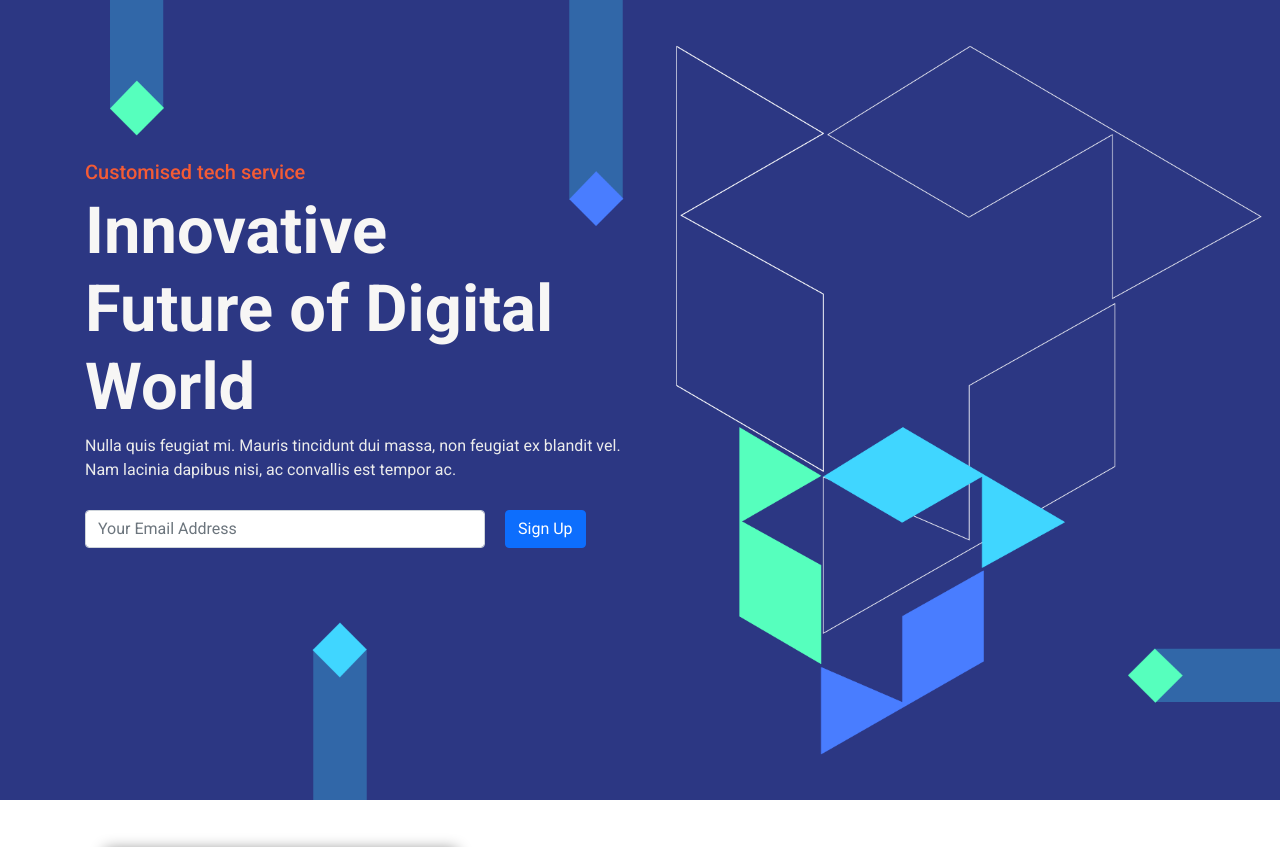
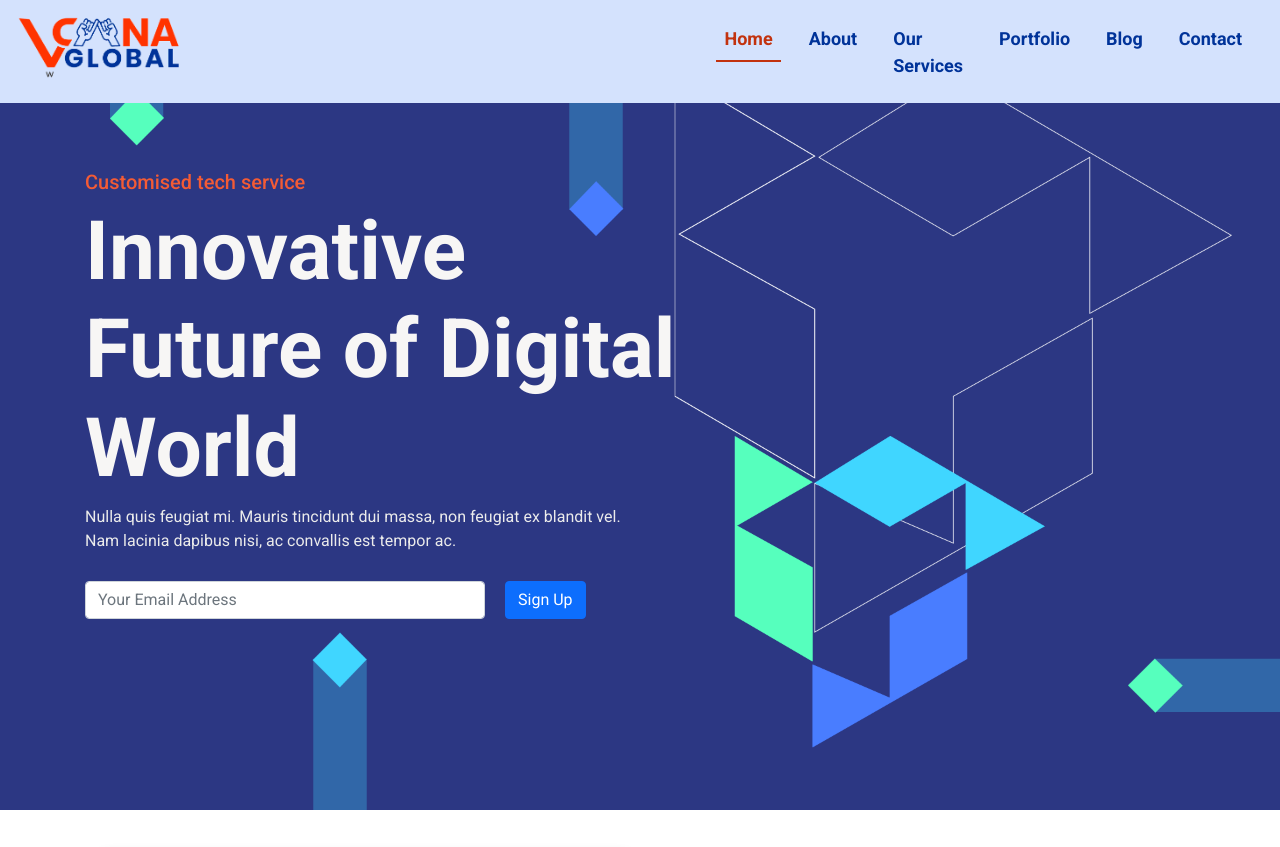
Before and after one commit to roushanvcana/vcanaglobal, a PHP site: page /new/home.html in a window 1280 px wide. Shown: the top 847 px of the page. Run offline with PHP 8.4, Linux system fonts and the light colour scheme; some libraries are stand-ins or nearby versions.

Commit message:
footer-section

```diff
--- a/new/assets/css/style.css
+++ b/new/assets/css/style.css
@@ -11,7 +11,48 @@
 .responsive-bar{
     display: none;
 }
-nav{
+
+/* .main-section header .navbar .container-fluid a.navbar-brand {
+    margin: 0 10rem 0 0;
+} */
+
+.main-section header .navbar .container-fluid .navbar-brand img{
+   width: 25%;
+   height: auto;
+}
+
+.main-section header .navbar{
+    background: #d4e2fd !important;
+}
+
+.main-section header ,.navbar .container-fluid .collapse ul li.nav-item {
+    margin: 0 10px 0 0;
+    padding: 5px;
+}
+
+.main-section header .navbar .container-fluid .collapse .navbar-nav .nav-item .nav-link {
+    color: #003399;
+    font-size: 18px;
+    font-weight: 700;
+}
+
+.main-section header .navbar .container-fluid .collapse .navbar-nav .nav-link.active, .navbar-light .navbar-nav .show > .nav-link {
+    color: #c2320e;
+    border-bottom: 2px solid;
+}
+
+
+
+/* .main-section header nav{
+    background: #d4e2fd;
+} */
+
+/* .main-section header nav .container .navbar-brand img{
+    max-width: 20%;
+    height: auto;
+} */
+
+/* nav{
     width: 100%;
     position: fixed;
     top: 0;
@@ -86,8 +127,8 @@
     background-image: url(../images/home/asdad.png);
     background-position:center center;
     background-size: 105%;
+    background-size: cover;
     background-repeat: no-repeat;
-     overflow: hidden;
     /* background: url(https://images.pexels.com/photos/276517/pexels-photo-276517.jpeg?auto=compress&cs=tinysrgb&dpr=2&h=650&w=940);
     background-size: cover; */
 }
@@ -99,7 +140,7 @@
 
 .sec1 .container .row .breadcrumb-text h1{
     color: #f7f6f5;
-    font-size: 65px;
+    font-size: 82px;
     font-weight: bold;
 }
 
@@ -298,27 +339,20 @@
         display: block;
     }
 
-}
+} */
 
 .sec1 .overlay{
-    position: absolute;
-    top: 0;
-    left: 0;
-    right: 0;
-    width: 100%;
-    height: 100%;
-}
-
-.sec1 .overlay-bg-theme {
     background-image: url(../images/home/overlay.png);
     background-position: center center;
     background-size: cover;
     opacity: 1;
     transition: background 0.3s, border-radius 0.3s, opacity 0.3s;
-    -webkit-transition: background 0.3s, border-radius 0.3s, opacity 0.3s;
-    -moz-transition: background 0.3s, border-radius 0.3s, opacity 0.3s;
-    -ms-transition: background 0.3s, border-radius 0.3s, opacity 0.3s;
-    -o-transition: background 0.3s, border-radius 0.3s, opacity 0.3s;
+
+    position: absolute;
+    top: 0;
+    left: 0;
+    width: 100%;
+    height: 100%;
 }
 
 /* about-section */
--- a/new/home.html
+++ b/new/home.html
@@ -16,6 +16,47 @@
 <body>
 
     <div class="main-section">
+      <header>
+        <nav class="navbar fixed-top navbar-expand-lg navbar-light bg-light">
+          <div class="container-fluid">
+            <a class="navbar-brand" href="home.html">
+              <img src="./assets/images/logo/logo.gif" alt="Logo">
+            </a>
+            <button class="navbar-toggler" type="button" data-bs-toggle="collapse" data-bs-target="#navbarTogglerDemo02" aria-controls="navbarTogglerDemo02" aria-expanded="false" aria-label="Toggle navigation">
+              <span class="navbar-toggler-icon"></span>
+            </button>
+            <div class="collapse navbar-collapse" id="navbarTogglerDemo02">
+              <ul class="navbar-nav mx-auto">
+                <li class="nav-item">
+                  <a class="nav-link active" aria-current="page" href="home.html">Home</a>
+                </li>
+                <li class="nav-item">
+                  <a class="nav-link" href="#">About</a>
+                </li>
+
+                <li class="nav-item">
+                  <a class="nav-link" href="#">Our Services</a>
+                </li>
+
+                <li class="nav-item">
+                  <a class="nav-link" href="#">Portfolio</a>
+                </li>
+
+                <li class="nav-item">
+                  <a class="nav-link" href="#">Blog</a>
+                </li>
+
+                <li class="nav-item">
+                  <a class="nav-link" href="#">Contact</a>
+                </li>
+
+              </ul>
+
+            </div>
+          </div>
+        </nav>
+      </header>
+
         <!-- <header>
             <div class="responsive-bar">
                 <div class="logo">
@@ -42,8 +83,6 @@
 
         <section class="sec1">
                 <div class="overlay overlay-bg-theme">
-                </div>
-
                   <div class="container">
                     <div class="row">
                     <div class="col-12">
@@ -73,6 +112,10 @@
                     </div>
 
 
+                </div>
+
+
+
         </section>
 
         <section class="about-section">
@@ -81,8 +124,8 @@
 
             <div class="container">
                 <div class="row">
-                    <div class="col-md-12">
-                        <div class="card">
+                    <div class="col-md-6">
+                        <div class="card-section">
                             <div class="card-body">
                               <h5 class="card-title">About Us</h5>
 
@@ -98,27 +141,39 @@
                           </div>
                     </div>
 
+                    <div class="col-md-6">
+
+                    </div>
+
                 </div>
             </div>
 
+          </section>
+
+          <section class="mission-section">
             <div class="container">
               <div class="row">
-                    <div class="col-md-12">
-                            <div class="card side-card">
+                  <div class="col-md-6">
+                          <div class="side-card">
                               <div class="card-body">
-                                    <h5 class="card-title">Our Vision</h5>
+                                  <h2 class="card-title">Our Vision</h5>
                                 <p class="card-text">
+                                  Lorem ipsum dolor sit amet, consectetur adipiscin elit,
+                                  sed do eiusmod tempor incididunt ut labore dolore magna aliqua.
                                   Creating a World Class Solution for Business.
                                 </p>
 
                               </div>
                             </div>
+                         </div>
 
-
-                          <div class="card side-right">
+                   <div class="col-md-6">
+                        <div class="side-right">
                           <div class="card-body">
-                                <h5 class="card-title">Our Mission</h5>
+                              <h2 class="card-title">Our Mission</h5>
                             <p class="card-text">
+                              Lorem ipsum dolor sit amet, consectetur adipiscin elit,
+                                  sed do eiusmod tempor incididunt ut labore dolore magna aliqua.
                                   Creating a World Class Solution for Business.
                             </p>
 
@@ -131,6 +186,9 @@
           </div>
 
           </section>
+
+
+
 
       <section class="service-section">
 
@@ -261,10 +319,9 @@
                  </div>
 
               </div>
+            </section>
 
-            </div>
 
-         </section>
 
              <!-- CLIENT-SECTION -->
            <section class="client-section">
@@ -403,7 +460,6 @@
 
                </section>
 
-
                <section class="contact-form">
                 <div class="container">
                   <div class="row">
@@ -489,9 +545,146 @@
            <!-- contact-section -->
 
 
+          <!-- footer-section -->
+
+             <section class="footer-section">
+               <div class="container">
+                 <div class="row">
+                   <div class="col-md-3">
+                     <div class="footer-image">
+                       <img src="./assets/images/logo/logo.gif" alt="">
+                      <p>Lorem ipsum dolor sit amet, consectetur adipiscing elit.
+                      Ut elit tellus, luctus nec ullamcorper mattis, pulvinar dapibus leo.</p>
+                     </div>
+                   </div>
+
+                   <div class="col-md-3">
+                    <div class="footer-heading">
+                      <h5>For Contact Us</h5>
+                      <ul>
+                        <li>
+                          <i class="fas fa-map-marker-alt"></i> &nbsp; Times Square, C-196A, 2nd Floor, Ind. Area,
+                          Phase-8B, SAS Nagar, Mohali (PB) - 160055.
+                        </li>
+
+                        <li>
+                          <a href="#">
+                            <i class="fas fa-phone"></i> &nbsp; +91 172-5026778
+                          </a>
+
+
+                        </li>
+
+                        <li>
+                          <a href="#">
+                            <i class="fas fa-envelope"></i> &nbsp; info@vcanaglobal.com
+                          </a>
+
+                        </li>
+
+
+                      </ul>
+                    </div>
+                  </div>
+
+                  <div class="col-md-3">
+                   <div class="footer-links">
+                     <h5>Quick Links</h5>
+                    <ul>
+                      <li>
+                       <a href="home.html">
+                       Home
+                       </a>
+                      </li>
+
+                      <li>
+                        <a href="#">
+                         About
+                        </a>
+
+
+                      </li>
+
+                      <li>
+                        <a href="#">
+                         Our Services
+                        </a>
+
+                      </li>
+
+                      <li>
+                        <a href="#">
+                          Portfolio
+                        </a>
+
+                      </li>
+
+                      <li>
+                        <a href="#">
+                          Blog
+                        </a>
+
+                      </li>
+
+                      <li>
+                        <a href="#">
+                          Contact
+                        </a>
+
+                      </li>
+
+
+                    </ul>
+                   </div>
+                  </div>
+
+                  <div class="col-md-3">
+                    <div class="footer-social">
+                      <h5>We Are Social</h5>
+                      <ul>
+                        <li>
+                         <a href="#">
+                          <i class="fab fa-facebook"></i>
+                         </a>
+                        </li>
+
+                        <li>
+                          <a href="#">
+                            <i class="fab fa-instagram"></i>
+                          </a>
+
+
+                        </li>
+
+                        <li>
+                          <a href="#">
+                            <i class="fab fa-pinterest"></i>
+                          </a>
+
+                        </li>
+
+                        <li>
+                          <a href="#">
+                            <i class="fab fa-linkedin-in"></i>
+                          </a>
+
+                        </li>
+
+
+                      </ul>
+                    </div>
+
+                  </div>
+                 </div>
+               </div>
+             </section>
+          <!-- footer-section -->
+
 
      </div>
 
+
+     <!-- javascript-link -->
 
 
     <!-- <script src="https://code.jquery.com/jquery-3.3.1.js"></script> -->
@@ -569,5 +762,7 @@
             })
             })
         </script>
+
+  <!-- javascript-link -->
 </body>
 </html>
```
Also changed, not shown: other parts of new/assets/css/style.css (+173 -36 lines), 1 other file. Lines whose indentation alone changed are shown as unchanged.
